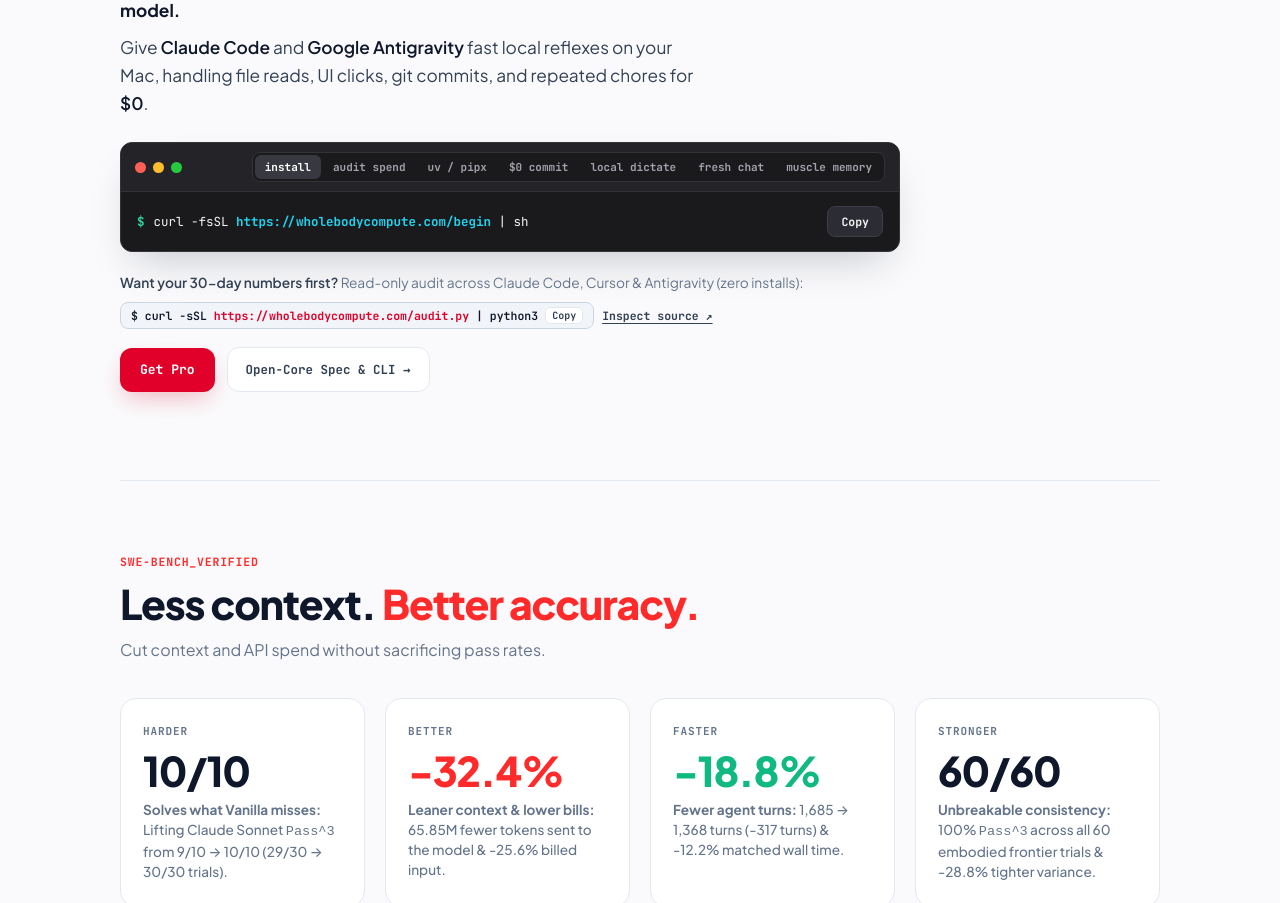
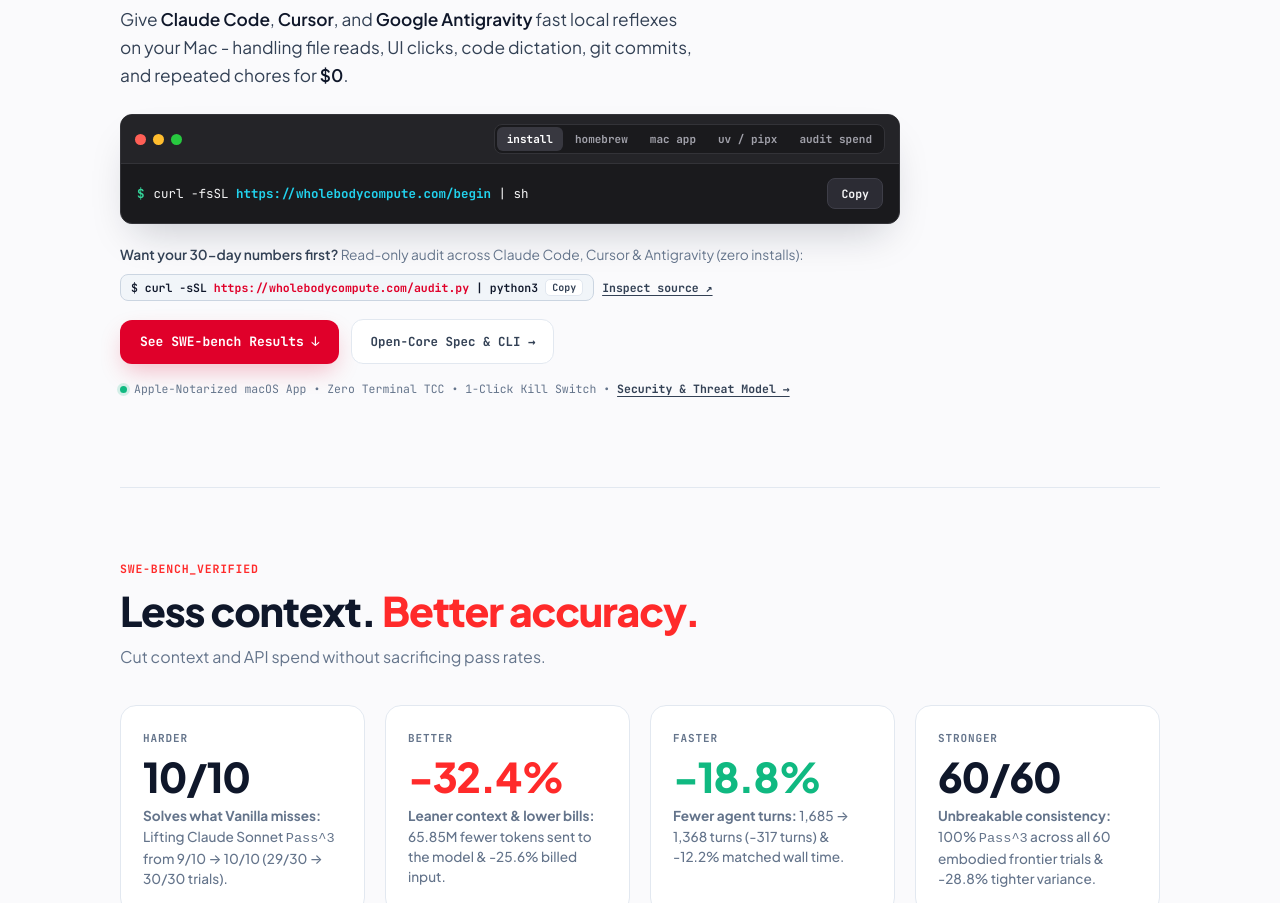
Before and after one commit to wholebodycompute/whole-body-compute, a plain HTML site: page docs/index.html in a window 1280 px wide. Shown: the part 452-1355 px from the top of the page. Drawn offline with Linux system fonts and the light colour scheme.

Commit message:
feat(web,brew): sync hero Homebrew tabs, security trust strip, and / formula caveats

```diff
--- a/docs/index.html
+++ b/docs/index.html
@@ -478,6 +478,36 @@
       text-underline-offset: 3px;
     }
     .hero-zero-install a.roi-inline-link:hover {
+      color: var(--cta-red);
+    }
+
+    /* Security Trust Strip beneath Hero CTAs */
+    .hero-trust-strip {
+      margin-top: 16px;
+      display: inline-flex;
+      flex-wrap: wrap;
+      align-items: center;
+      gap: 7px;
+      font-family: var(--mono);
+      font-size: 11.5px;
+      color: var(--ink-muted);
+      line-height: 1.5;
+    }
+    .hero-trust-strip .trust-dot {
+      width: 7px;
+      height: 7px;
+      border-radius: 999px;
+      background: var(--stage-local);
+      box-shadow: 0 0 0 3px rgba(16, 185, 129, 0.16);
+      flex-shrink: 0;
+    }
+    .hero-trust-strip a {
+      color: var(--ink-secondary);
+      font-weight: 700;
+      text-decoration: underline;
+      text-underline-offset: 3px;
+    }
+    .hero-trust-strip a:hover {
       color: var(--cta-red);
     }
 
@@ -1121,6 +1151,8 @@
         <a href="#compare">Benchmarks</a>
         <a href="#how-it-works">Anatomy</a>
         <a href="#live-reflexes">Live Reflexes</a>
+        <a href="/security">Security</a>
+        <a href="/docs">Docs &amp; Tips</a>
         <a href="#pricing">Pricing</a>
       </nav>
 
@@ -1145,7 +1177,7 @@
         </div>
       </div>
 
-      <p class="hero-sub"><span class="sub-lead"><br>Cut AI bills and extend session limits without dumbing down the model.</span>Give <strong>Claude Code</strong> and <strong>Google Antigravity</strong> fast local reflexes on your Mac, handling file reads, UI clicks, git commits, and repeated chores for <strong>$0</strong>.</p>
+      <p class="hero-sub"><span class="sub-lead">Cut AI bills and extend session limits without dumbing down the model.</span>Give <strong>Claude Code</strong>, <strong>Cursor</strong>, and <strong>Google Antigravity</strong> fast local reflexes on your Mac - handling file reads, UI clicks, code dictation, git commits, and repeated chores for <strong>$0</strong>.</p>
 
       <!-- Multi-Tab Terminal Hub (voicefi.org style) -->
       <div class="terminal-window" id="installBox">
@@ -1157,12 +1189,10 @@
           </div>
           <div class="term-tabs">
             <button type="button" class="term-tab active" id="tab-begin" onclick="setTab('begin')">install</button>
+            <button type="button" class="term-tab" id="tab-brew" onclick="setTab('brew')">homebrew</button>
+            <button type="button" class="term-tab" id="tab-cask" onclick="setTab('cask')">mac app</button>
+            <button type="button" class="term-tab" id="tab-uv" onclick="setTab('uv')">uv / pipx</button>
             <button type="button" class="term-tab" id="tab-audit" onclick="setTab('audit')">audit spend</button>
-            <button type="button" class="term-tab" id="tab-uv" onclick="setTab('uv')">uv / pipx</button>
-            <button type="button" class="term-tab" id="tab-commit" onclick="setTab('commit')">$0 commit</button>
-            <button type="button" class="term-tab" id="tab-ears" onclick="setTab('ears')">local dictate</button>
-            <button type="button" class="term-tab" id="tab-handoff" onclick="setTab('handoff')">fresh chat</button>
-            <button type="button" class="term-tab" id="tab-candidates" onclick="setTab('candidates')">muscle memory</button>
           </div>
         </div>
         <div class="terminal-body">
@@ -1186,12 +1216,18 @@
       </p>
 
       <div class="hero-actions">
-        <a href="#pricing" class="btn-primary">
-          <span>Get Pro</span>
+        <a href="#compare" class="btn-primary">
+          <span>See SWE-bench Results &darr;</span>
         </a>
         <a href="open_core.html" class="btn-secondary">
           <span>Open-Core Spec &amp; CLI &rarr;</span>
         </a>
+      </div>
+
+      <div class="hero-trust-strip">
+        <span class="trust-dot" aria-hidden="true"></span>
+        <span>Apple-Notarized macOS App &bull; Zero Terminal TCC &bull; 1-Click Kill Switch &bull;</span>
+        <a href="/security">Security &amp; Threat Model &rarr;</a>
       </div>
     </section>
 
@@ -1431,7 +1467,7 @@
               <li><span class="check">✓</span><span>100% local AST code dictation (Hold <code>Fn</code>)</span></li>
               <li><span class="check">✓</span><span>Workflow habit discovery (<code>body candidates</code>)</span></li>
               <li><span class="check">✓</span><span>Unlimited <code>body audit-spend</code>, <code>context</code> &amp; <code>doctor</code></span></li>
-              <li><span class="check">✓</span><span>50 / day AST slices &amp; 25 Metal offloads</span></li>
+              <li><span class="check">✓</span><span>100 / day AST slices &amp; Unlimited Metal offloads</span></li>
             </ul>
           </div>
           <a href="#installBox" class="tier-btn">Install Free</a>
@@ -1497,6 +1533,8 @@
         <span>&copy; 2026 Whole Body Compute &bull; Open-Core</span>
       </div>
       <div class="footer-links">
+        <a href="/docs">Docs &amp; Pro Tips</a>
+        <a href="/security">Security</a>
         <a href="https://github.com/wholebodycompute/whole-body-compute" target="_blank" rel="noopener">GitHub</a>
         <!-- POST-LAUNCH REVISIT: Re-evaluate voicefi.org, /telemetry, /roi, /hal, /patents, /begin footer links -->
         <a href="mailto:hello@wholebodycompute.com">hello@wholebodycompute.com</a>
@@ -1509,6 +1547,14 @@
       begin: {
         raw: "curl -fsSL https://wholebodycompute.com/begin | sh",
         html: 'curl -fsSL <span class="cmd-hl">https://wholebodycompute.com/begin</span> | sh'
+      },
+      brew: {
+        raw: "brew tap wholebodycompute/tap && brew trust wholebodycompute/tap && brew install wholebodycompute/tap/whole-body-compute && body begin",
+        html: 'brew tap <span class="cmd-hl">wholebodycompute/tap</span> &amp;&amp; brew trust wholebodycompute/tap &amp;&amp; brew install <span class="cmd-hl">wholebodycompute/tap/whole-body-compute</span> &amp;&amp; body begin'
+      },
+      cask: {
+        raw: "brew tap wholebodycompute/tap && brew trust wholebodycompute/tap && brew install --cask wholebodycompute/tap/whole-body-compute",
+        html: 'brew install --cask <span class="cmd-hl">wholebodycompute/tap/whole-body-compute</span> <span style="color:var(--term-muted)"># or: body eyes --install-app</span>'
       },
       uv: {
         raw: "uv tool install whole-body-compute && body begin",
@@ -1517,22 +1563,6 @@
       audit: {
         raw: "curl -sSL https://wholebodycompute.com/audit.py | python3",
         html: 'curl -sSL <span class="cmd-hl">https://wholebodycompute.com/audit.py</span> | python3'
-      },
-      commit: {
-        raw: "body commit",
-        html: '<span class="cmd-hl">body commit</span> <span style="color:var(--term-muted)"># &lt;20ms AST-guided $0 git commit + secret guard</span>'
-      },
-      ears: {
-        raw: "body ears",
-        html: '<span class="cmd-hl">body ears</span> <span style="color:var(--term-muted)"># Hold Fn / Fn+Space 100% local AST code dictation ($0 forever)</span>'
-      },
-      handoff: {
-        raw: "body flush --auto",
-        html: '<span class="cmd-hl">body flush --auto</span> <span style="color:var(--term-muted)"># opens fresh chat + carries state over</span>'
-      },
-      candidates: {
-        raw: "body candidates --promote <id> --as-skill",
-        html: '<span class="cmd-hl">body candidates</span> --promote &lt;id&gt; --as-skill'
       }
     };
     let activeKey = "begin";
```
Also changed, not shown: docs/open_core.html (+6 -4 lines), 1 other file.
